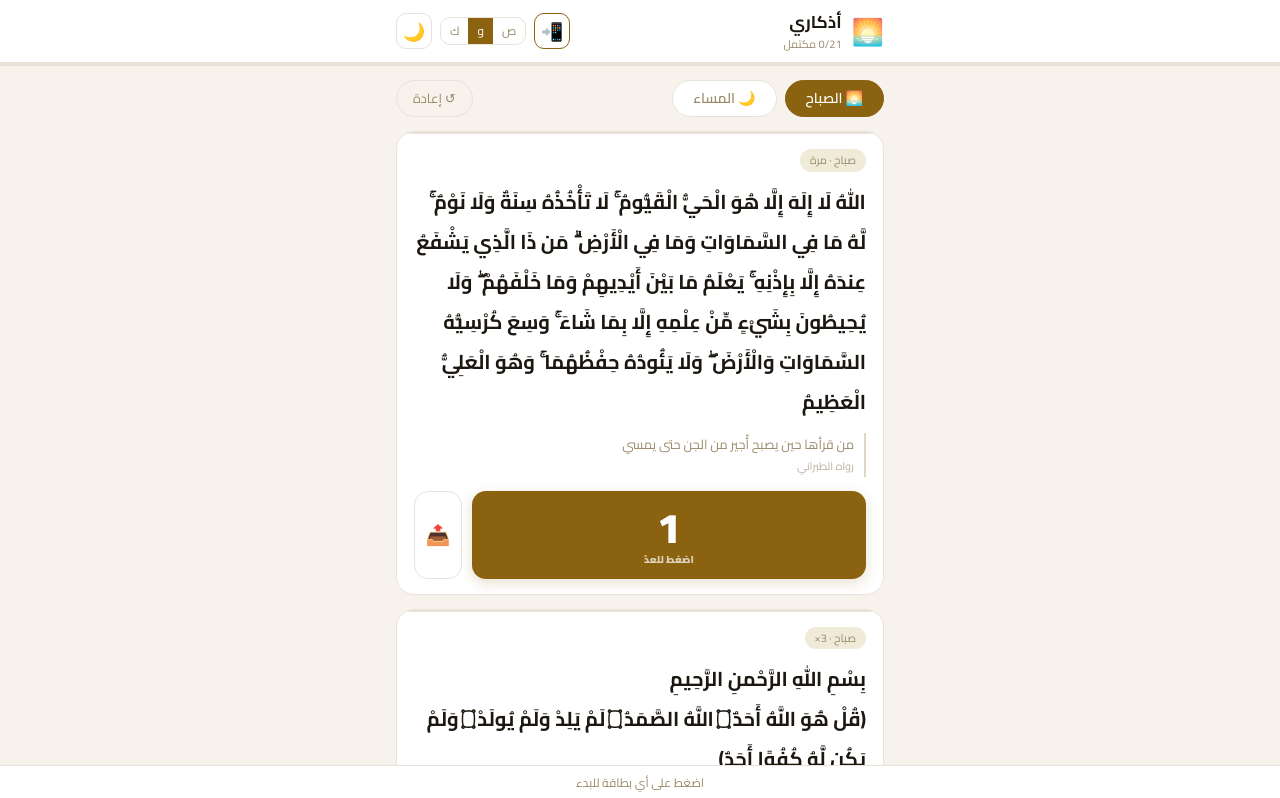
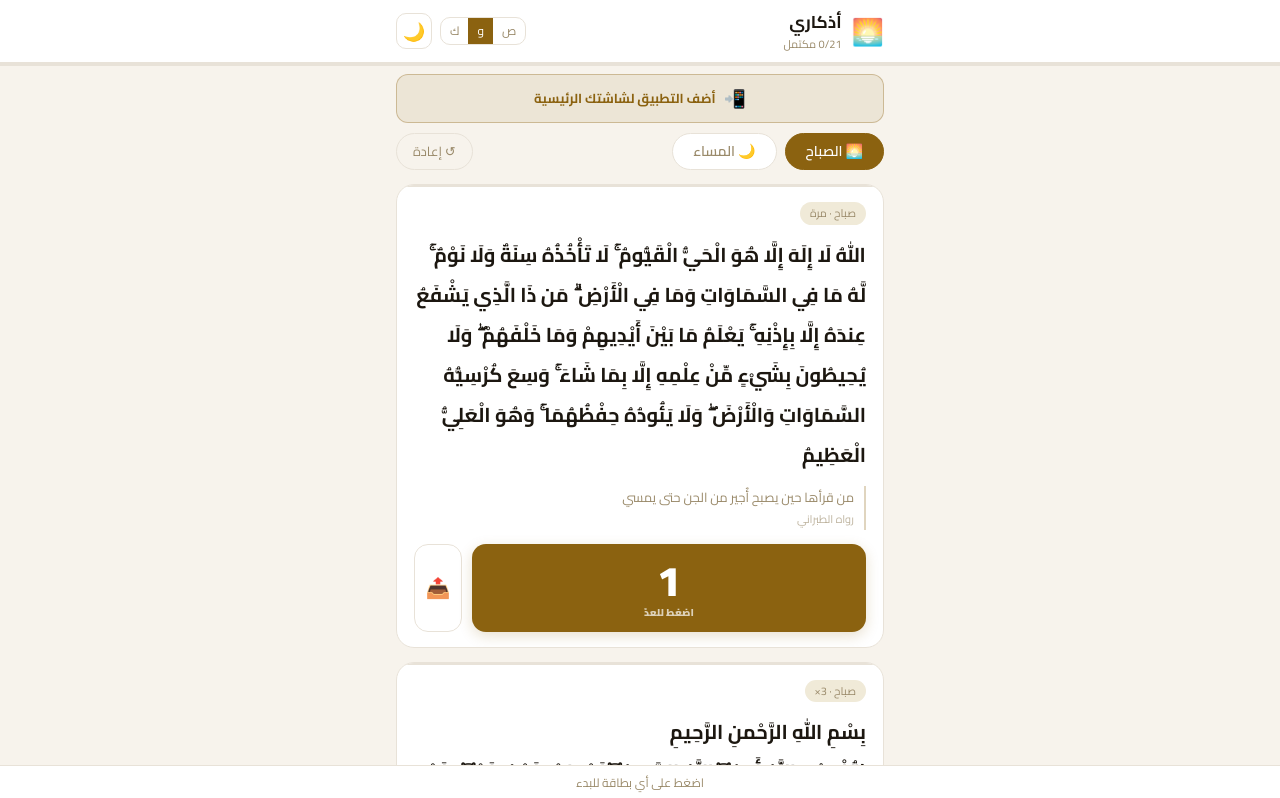
Before and after one commit to khalidalshalout/my-azkar-app, a React (Vite) app: page / in a window 1280 px wide. Shown: the top 798 px of the page. Built offline with nearby package versions, Linux system fonts and the light colour scheme.

Commit message:
٢فيرجن معدل

```diff
--- a/src/App.jsx
+++ b/src/App.jsx
@@ -375,10 +375,11 @@ export default function AzkarApp() {
     const ios = /iphone|ipad|ipod/i.test(navigator.userAgent);
     setIsIOS(ios);
 
-    // كشف إذا التطبيق مثبّت مسبقاً
-    if (window.matchMedia('(display-mode: standalone)').matches) {
-      setIsInstalled(true);
-    }
+    // إخفاء الزر إذا الموقع مفتوح أصلاً كـ PWA مثبّت
+    const mq = window.matchMedia('(display-mode: standalone)');
+    if (mq.matches) setIsInstalled(true);
+    const mqHandler = (e) => { if (e.matches) setIsInstalled(true); };
+    mq.addEventListener('change', mqHandler);
 
     // لقط حدث التثبيت (Android/Chrome)
     const handlePrompt = (e) => {
@@ -394,6 +395,7 @@ export default function AzkarApp() {
       clearTimeout(timer);
       window.removeEventListener('beforeinstallprompt', handlePrompt);
       window.removeEventListener('appinstalled', handleInstalled);
+      mq.removeEventListener('change', mqHandler);
     };
   }, []);
 
@@ -463,15 +465,6 @@ export default function AzkarApp() {
             </div>
           </div>
           <div style={{ display:"flex",gap:8,alignItems:"center" }}>
-            {/* زر تثبيت التطبيق */}
-            {!isInstalled && (
-              <button onClick={handleInstall} title="أضف للشاشة الرئيسية" style={{
-                width:36,height:36,borderRadius:10,border:`1px solid ${clr.gold}`,
-                background:"transparent",fontSize:18,
-                display:"flex",alignItems:"center",justifyContent:"center",
-                color:clr.gold,transition:"all .2s",
-              }}>📲</button>
-            )}
             <div style={{ display:"flex",borderRadius:10,overflow:"hidden",border:`1px solid ${clr.border}` }}>
               {["sm","md","lg"].map(s => (
                 <button key={s} onClick={() => setFs(s)} style={{
@@ -497,8 +490,27 @@ export default function AzkarApp() {
         </div>
       </header>
 
+      {/* ── بانر التثبيت — يظهر دائماً ما لم يكن التطبيق مثبتاً ── */}
+      {!isInstalled && (
+        <div style={{
+          maxWidth:520,margin:"0 auto",padding:"8px 16px 0",
+        }}>
+          <button onClick={handleInstall} style={{
+            width:"100%",padding:"10px 16px",borderRadius:12,
+            background:`${clr.gold}18`,border:`1px solid ${clr.gold}55`,
+            display:"flex",alignItems:"center",justifyContent:"center",gap:8,
+            fontFamily:"inherit",cursor:"pointer",transition:"all .2s",
+          }}>
+            <span style={{ fontSize:18 }}>📲</span>
+            <span style={{ fontSize:13,fontWeight:700,color:clr.gold }}>
+              أضف التطبيق لشاشتك الرئيسية
+            </span>
+          </button>
+        </div>
+      )}
+
       {/* Tabs */}
-      <div style={{ maxWidth:520,margin:"0 auto",padding:"14px 16px 6px",display:"flex",gap:8 }}>
+      <div style={{ maxWidth:520,margin:"0 auto",padding:"10px 16px 6px",display:"flex",gap:8 }}>
         {["صباح","مساء"].map(c => (
           <button key={c} onClick={() => setCat(c)} style={{
             padding:"7px 20px",borderRadius:20,fontSize:14,fontWeight:600,fontFamily:"inherit",
@@ -698,7 +710,7 @@ export default function AzkarApp() {
         transition:"bottom .3s ease",zIndex:99,
       }}>
         <p style={{ fontSize:12,color:clr.sub }}>
-          {allDone ? `✓ اكتملت  أذكار ${cat}` : done===0 ? "اضغط على أي بطاقة للبدء" : `${done} من ${azkar.length} ذكر مكتمل`}
+          {allDone ? `✓ اكتملت أذكار ${cat}` : done===0 ? "اضغط على أي بطاقة للبدء" : `${done} من ${azkar.length} ذكر مكتمل`}
         </p>
       </footer>
     </div>
```
